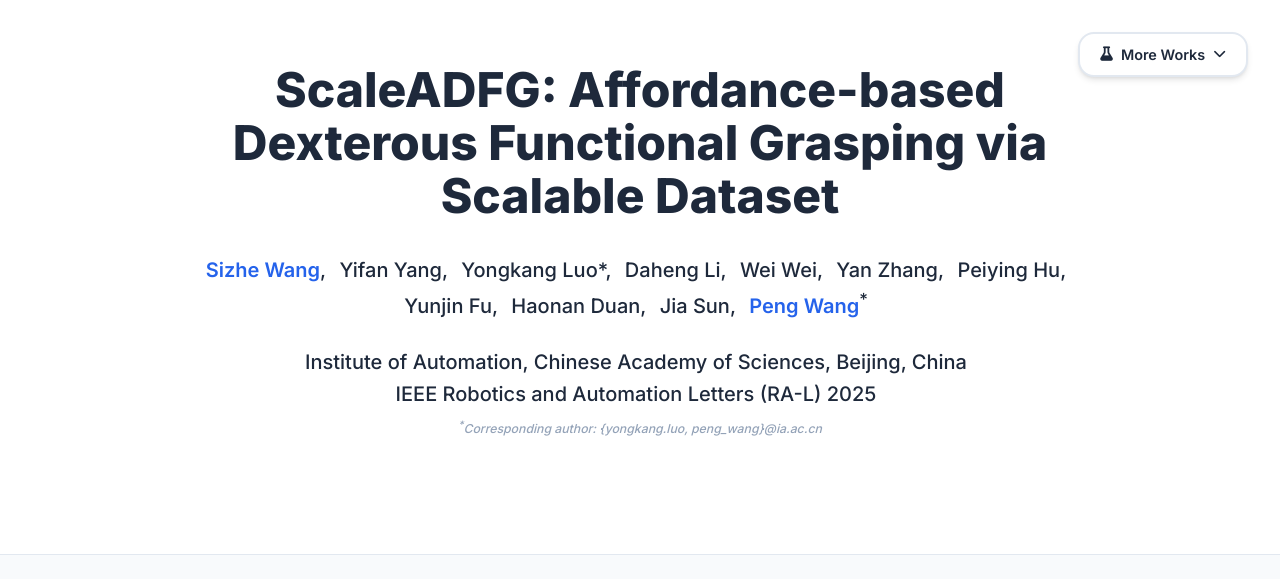
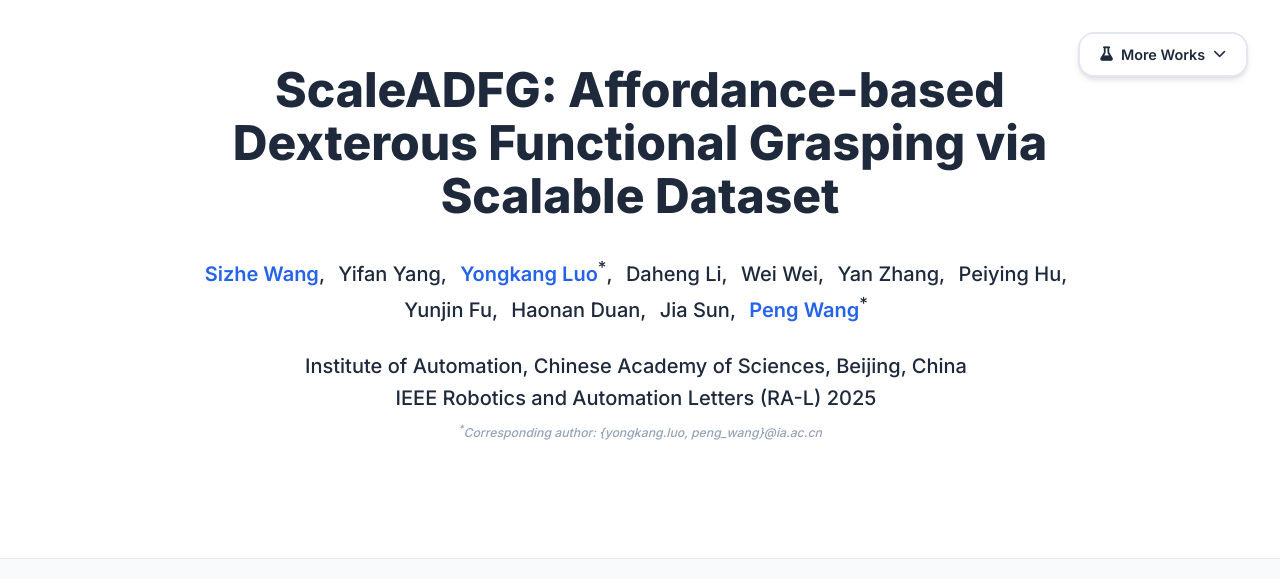
Before and after one commit to sizhe-wang/ScaleADFG_webpage, a plain HTML site: page index.html in a window 1280 px wide. Shown: the top 579 px of the page. Drawn offline with nearby package versions, Linux system fonts and the light colour scheme; some icons are missing.

Commit message:
update personal page

```diff
--- a/index.html
+++ b/index.html
@@ -331,8 +331,8 @@
                   <!-- <a href="AUTHOR PERSONAL LINK" target="_blank">Yifan Yang</a><sup>*</sup>,</span> -->
                   <p>Yifan Yang,</p></span>
                   <span class="author-block">
-                    <!-- <a href="AUTHOR PERSONAL LINK" target="_blank">Yongkang Luo</a><sup>*</sup>,</span> -->
-                    <p>Yongkang Luo*,</p></span>
+                    <a href="http://www.ia.cas.cn/rcdw/fyjy/202404/t20240422_7129914.html" target="_blank">Yongkang Luo</a><sup>*</sup>,</span>
+                    <!-- <p>Yongkang Luo*,</p></span> -->
                   <span class="author-block">
                     <!-- <a href="AUTHOR PERSONAL LINK" target="_blank">Daheng Li</a></span> -->
                     <p>Daheng Li,</p></span>
```
